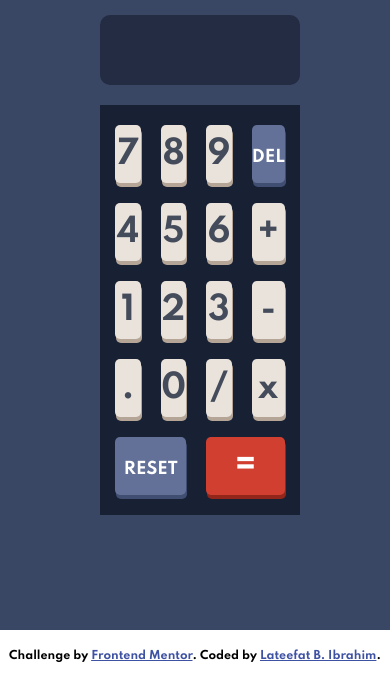
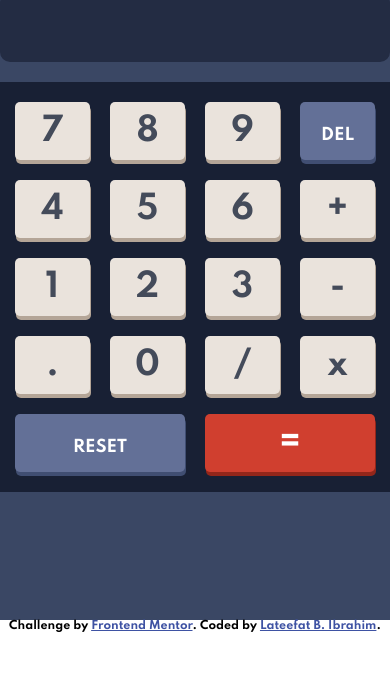
Before and after one commit to Lateefat/calculator-app-project, a plain HTML site: page index.html in a window 390 px wide. Shown: the part 224-897 px from the top of the page. After the commit the page ends 857 px from the top, so only its background shows below. Drawn offline with Linux system fonts and the light colour scheme.

Commit message:
post deploy tweaking

```diff
--- a/style.css
+++ b/style.css
@@ -10,7 +10,7 @@
 .container{
     display:grid;
     background: hsl(222, 26%, 31%);
-    height: 100vh;
+    min-height: 100vh;
     max-width: 800px;
     margin: 10px auto;
     padding: 5px 200px;
@@ -217,3 +217,17 @@
     }
 
 }
+@media screen and (max-width: 600px){
+    .container{
+        padding: 0;
+        margin: 0;
+        display: block;
+        /* width: 100vw;             */
+    }
+
+
+    .attribution{
+        padding: 0px;
+    }
+
+}
```
